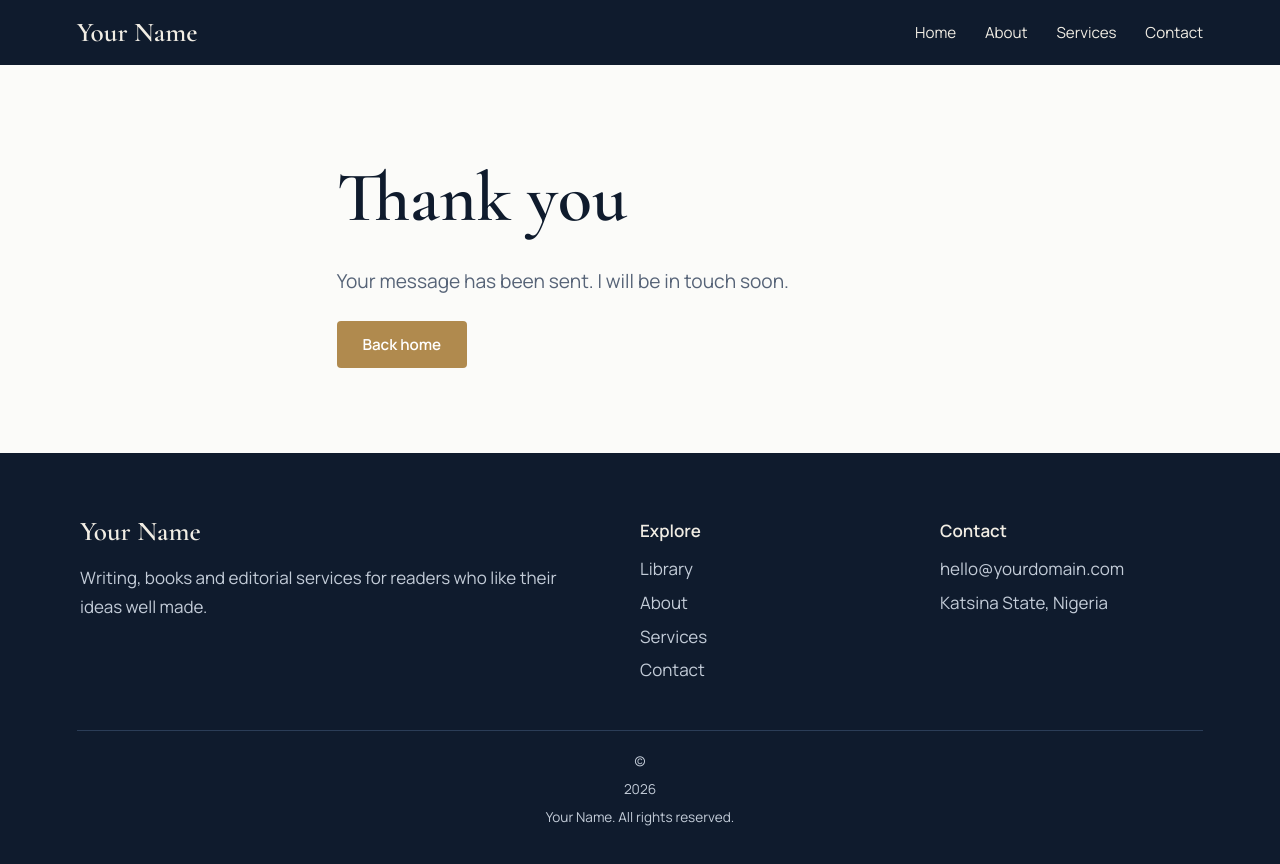
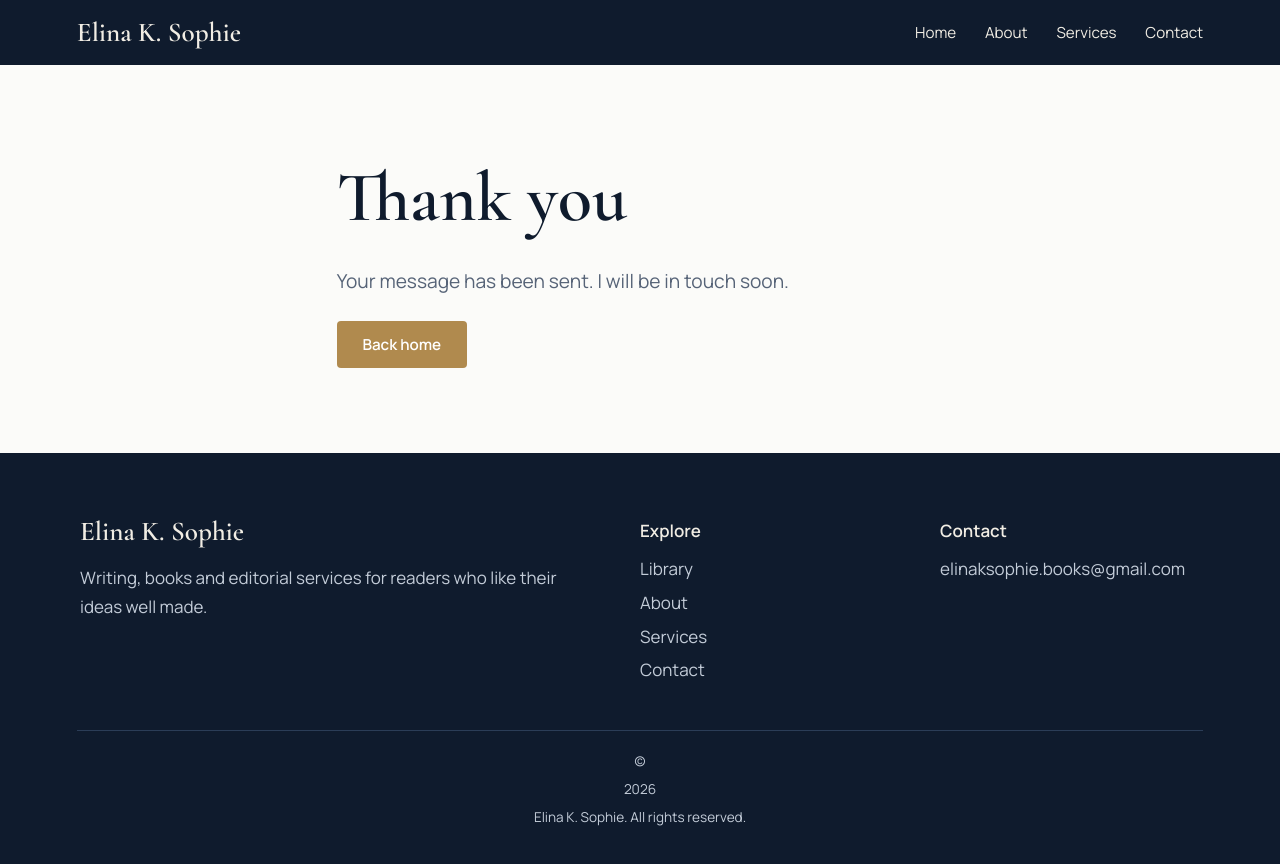
Before and after one commit to elinaksophiebooks-max/elinaksophiecreator-co, a plain HTML site: page thanks.html in a window 1280 px wide. Drawn offline with nearby package versions, Linux system fonts and the light colour scheme.

Commit message:
Apply Elina K. Sophie site branding and remove physical address

```diff
--- a/thanks.html
+++ b/thanks.html
@@ -1,7 +1,7 @@
-<!DOCTYPE html><html lang="en"><head><title>Thank you | Your Name Studio</title><meta charset="utf-8"><meta name="viewport" content="width=device-width,initial-scale=1"><link rel="preconnect" href="https://fonts.googleapis.com"><link rel="preconnect" href="https://fonts.gstatic.com" crossorigin><link href="https://fonts.googleapis.com/css2?family=Cormorant+Garamond:wght@500;600;700&family=Manrope:wght@400;500;600&display=swap" rel="stylesheet"><link rel="stylesheet" href="css/style.css"><meta name="description" content="Essays, books and thoughtful writing by Your Name."><script src="https://identity.netlify.com/v1/netlify-identity-widget.js"></script></head><body>
-<header class="nav"><a class="logo" href="index.html">Your Name</a><button class="burger" aria-label="Menu" onclick="document.body.classList.toggle('open')">Menu</button><nav><a href="index.html" >Home</a><a href="about.html" >About</a><a href="services.html" >Services</a><a href="contact.html" >Contact</a></nav></header>
+<!DOCTYPE html><html lang="en"><head><title>Thank you | Elina K. Sophie</title><meta charset="utf-8"><meta name="viewport" content="width=device-width,initial-scale=1"><link rel="preconnect" href="https://fonts.googleapis.com"><link rel="preconnect" href="https://fonts.gstatic.com" crossorigin><link href="https://fonts.googleapis.com/css2?family=Cormorant+Garamond:wght@500;600;700&family=Manrope:wght@400;500;600&display=swap" rel="stylesheet"><link rel="stylesheet" href="css/style.css"><meta name="description" content="Essays, books and thoughtful writing by Elina K. Sophie."><script src="https://identity.netlify.com/v1/netlify-identity-widget.js"></script></head><body>
+<header class="nav"><a class="logo" href="index.html">Elina K. Sophie</a><button class="burger" aria-label="Menu" onclick="document.body.classList.toggle('open')">Menu</button><nav><a href="index.html" >Home</a><a href="about.html" >About</a><a href="services.html" >Services</a><a href="contact.html" >Contact</a></nav></header>
 <main>
 <section class="wrap narrow"><h1>Thank you</h1><p class="lead">Your message has been sent. I will be in touch soon.</p><a class="btn" href="index.html">Back home</a></section>
 </main>
-<footer><div class="fgrid"><div><p class="logo">Your Name</p><p>Writing, books and editorial services for readers who like their ideas well made.</p></div><div><h4>Explore</h4><a href="index.html#library">Library</a><a href="about.html">About</a><a href="services.html">Services</a><a href="contact.html">Contact</a></div><div><h4>Contact</h4><a href="mailto:hello@yourdomain.com">hello@yourdomain.com</a><span>Katsina State, Nigeria</span></div></div><p class="copy">&copy; <span id="yr"></span> Your Name. All rights reserved.</p></footer>
+<footer><div class="fgrid"><div><p class="logo">Elina K. Sophie</p><p>Writing, books and editorial services for readers who like their ideas well made.</p></div><div><h4>Explore</h4><a href="index.html#library">Library</a><a href="about.html">About</a><a href="services.html">Services</a><a href="contact.html">Contact</a></div><div><h4>Contact</h4><a href="mailto:elinaksophie.books@gmail.com">elinaksophie.books@gmail.com</a><span></span></div></div><p class="copy">&copy; <span id="yr"></span> Elina K. Sophie. All rights reserved.</p></footer>
 <script src="js/main.js"></script></body></html>
```
